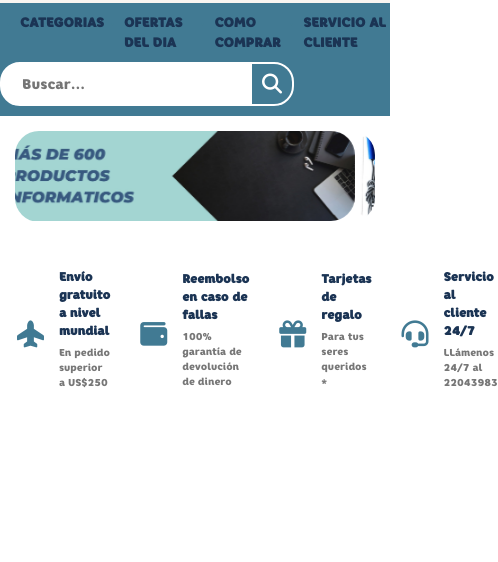
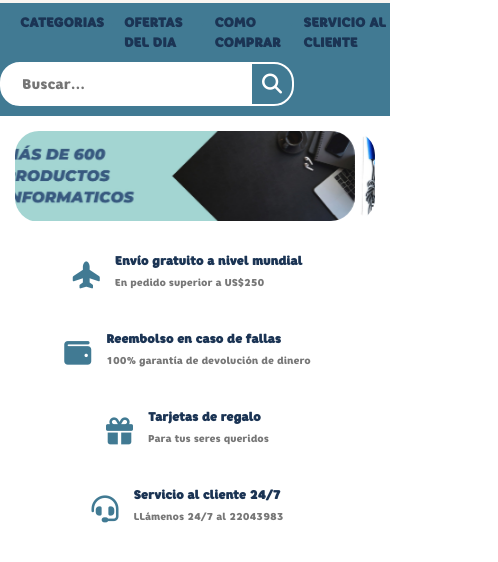
Before and after one commit to pigeon-e-shop/SIGTO, a plain HTML site: page index.html in a window 390 px wide. Shown: the part 150-712 px from the top of the page, 498 px wide, since content can reach past the window. Drawn offline with nearby package versions, Linux system fonts and the light colour scheme.

Commit message:
Agregado de responsive para las tarjetas del index.

```diff
--- a/index.html
+++ b/index.html
@@ -126,29 +126,29 @@
                 </div>
             </div>
         </div>
-        <section class="container-tarjetas container-features justify-content-around">
-            <div class="card-feature">
+        <section class="w-100 row row-cols-1 row-cols-sm-2 row-cols-md-4">
+            <div class="card-feature col">
                 <i class="fa-solid fa-plane-up"></i>
                 <div class="feature-content">
                     <span>Envío gratuito a nivel mundial</span>
                     <p>En pedido superior a US$250</p>
                 </div>
             </div>
-            <div class="card-feature">
+            <div class="card-feature col">
                 <i class="fa-solid fa-wallet"></i>
                 <div class="feature-content">
                     <span>Reembolso en caso de fallas</span>
                     <p>100% garantía de devolución de dinero</p>
                 </div>
             </div>
-            <div class="card-feature">
+            <div class="card-feature col">
                 <i class="fa-solid fa-gift"></i>
                 <div class="feature-content">
                     <span>Tarjetas de regalo</span>
-                    <p>Para tus seres queridos *</p>
+                    <p>Para tus seres queridos</p>
                 </div>
             </div>
-            <div class="card-feature">
+            <div class="card-feature col">
                 <i class="fa-solid fa-headset"></i>
                 <div class="feature-content">
                     <span>Servicio al cliente 24/7</span>
```
